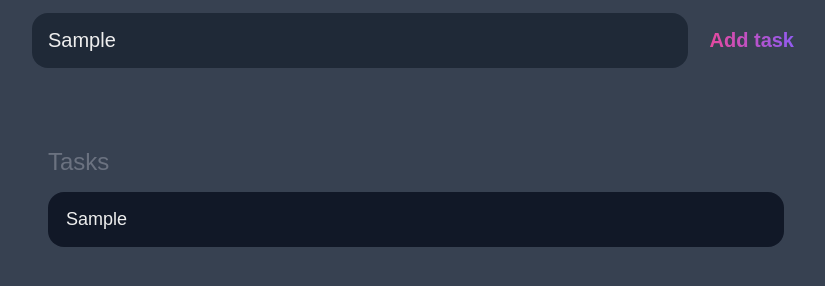
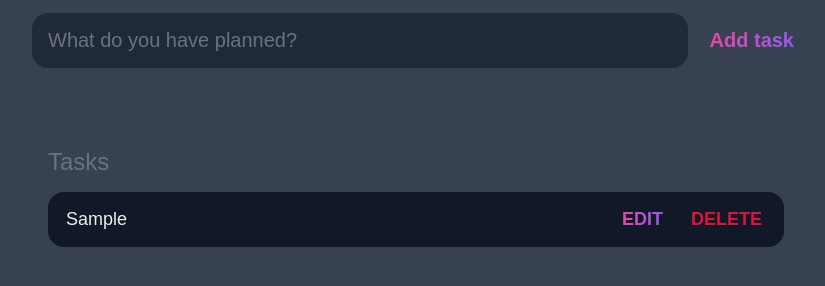
Before and after one commit to soitirakis/toDoList, a plain HTML site: page index.html in a window 1280 px wide. Both pictures are taken after typing "Sample" into the empty fields and a click on the input "Add task". Shown: the part 80-366 px from the top of the page, without its empty margins (224-1049 px from the left). Drawn offline with Linux system fonts and the light colour scheme.

Commit message:
edit, delete buttons updated

```diff
--- a/css/style.css
+++ b/css/style.css
@@ -101,6 +101,10 @@ main {
   border-radius: 1rem;
   margin-bottom: 1rem;
 }
+
+#tasks .task .content {
+  flex: 1 1 0%;
+}
 #tasks .task .content .text {
   color: var(--light);
   font-size: 1.125rem;
--- a/js/main.js
+++ b/js/main.js
@@ -29,6 +29,43 @@ window.addEventListener('load', () => {
 
     task_content_el.appendChild(task_input_el);
 
+    const task_actions_el = document.createElement("div");
+    task_actions_el.classList.add("actions");
+
+    const task_edit_el = document.createElement("button");
+    task_edit_el.classList.add("edit");
+    task_edit_el.innerHTML = "Edit";
+
+    const task_delete_el = document.createElement("button");
+    task_delete_el.classList.add("delete");
+    task_delete_el.innerHTML = "Delete";
+
+    task_actions_el.appendChild(task_edit_el);
+    task_actions_el.appendChild(task_delete_el);
+
+    task_el.appendChild(task_actions_el);
     list_el.appendChild(task_el);
-  })
-})
+
+    input.value = "";
+
+    task_edit_el.addEventListener("click", () => {
+      if (task_edit_el.innerText.toLowerCase() == "edit") {
+        task_input_el.removeAttribute("readonly");
+        task_input_el.focus();
+        task_edit_el.innerText = "Save";
+      } else {
+        task_input_el.setAttribute("readonly", "readonly");
+        task_edit_el.innerText = "Edit";
+      }
+    });
+
+    task_delete_el.addEventListener("click", () => {
+      task_input_el.focus();
+      task_content_el.style.textDecoration = "line-through";
+
+      //delete entire div
+      //list_el.removeChild(task_el);
+    });
+
+  });
+});
```
Also changed, not shown: index.html (+1 -1 lines).
